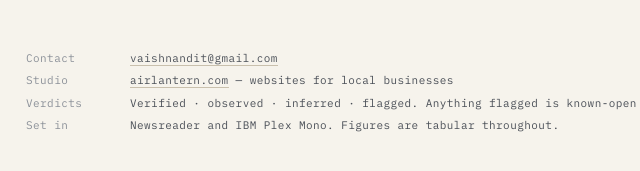
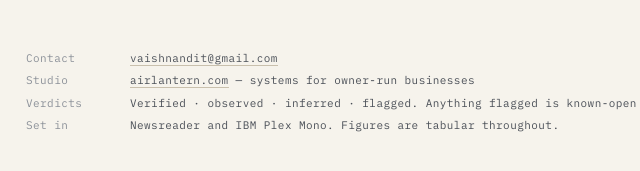
Before and after one commit to clearflow-automation/nanditvaish-site, a plain HTML site: page index.html in a window 1280 px wide. Shown: the part 5973-6144 px from the top of the page, 102-742 px from the left. Drawn offline with Linux system fonts and the light colour scheme.

Commit message:
Colophon: Lantern is systems for owner-run businesses, not websites
Co-Authored-By: Claude Opus 5 <noreply@anthropic.com>

```diff
--- a/index.html
+++ b/index.html
@@ -319,7 +319,7 @@ figcaption b{font-weight:600;color:var(--ink)}
   <div class="col-wide">
     <dl>
       <dt>Contact</dt><dd><a href="mailto:vaishnandit@gmail.com">vaishnandit@gmail.com</a></dd>
-      <dt>Studio</dt><dd><a href="https://airlantern.com">airlantern.com</a> &mdash; websites for local businesses</dd>
+      <dt>Studio</dt><dd><a href="https://airlantern.com">airlantern.com</a> &mdash; systems for owner-run businesses</dd>
       <dt>Verdicts</dt><dd>Verified &middot; observed &middot; inferred &middot; flagged. Anything flagged is known-open and deliberately not smoothed over.</dd>
       <dt>Set in</dt><dd>Newsreader and IBM Plex Mono. Figures are tabular throughout.</dd>
     </dl>
```
